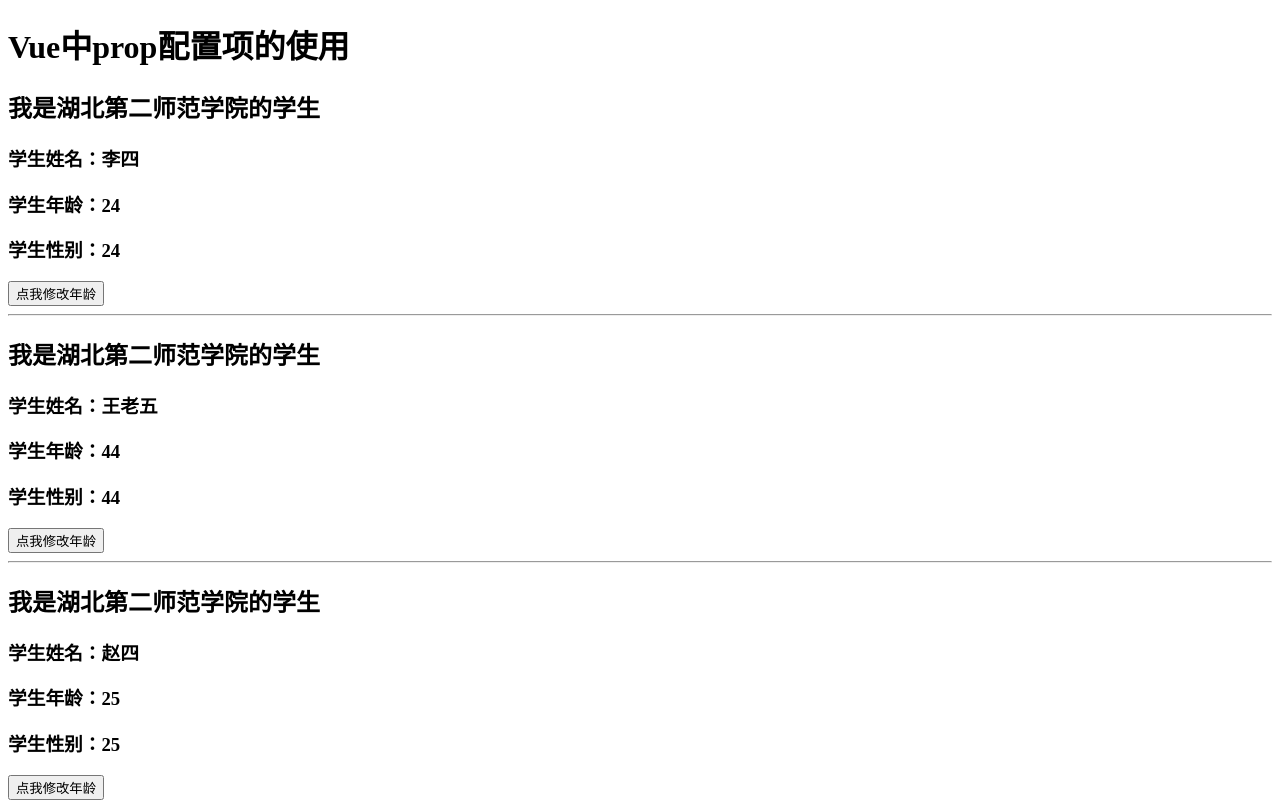
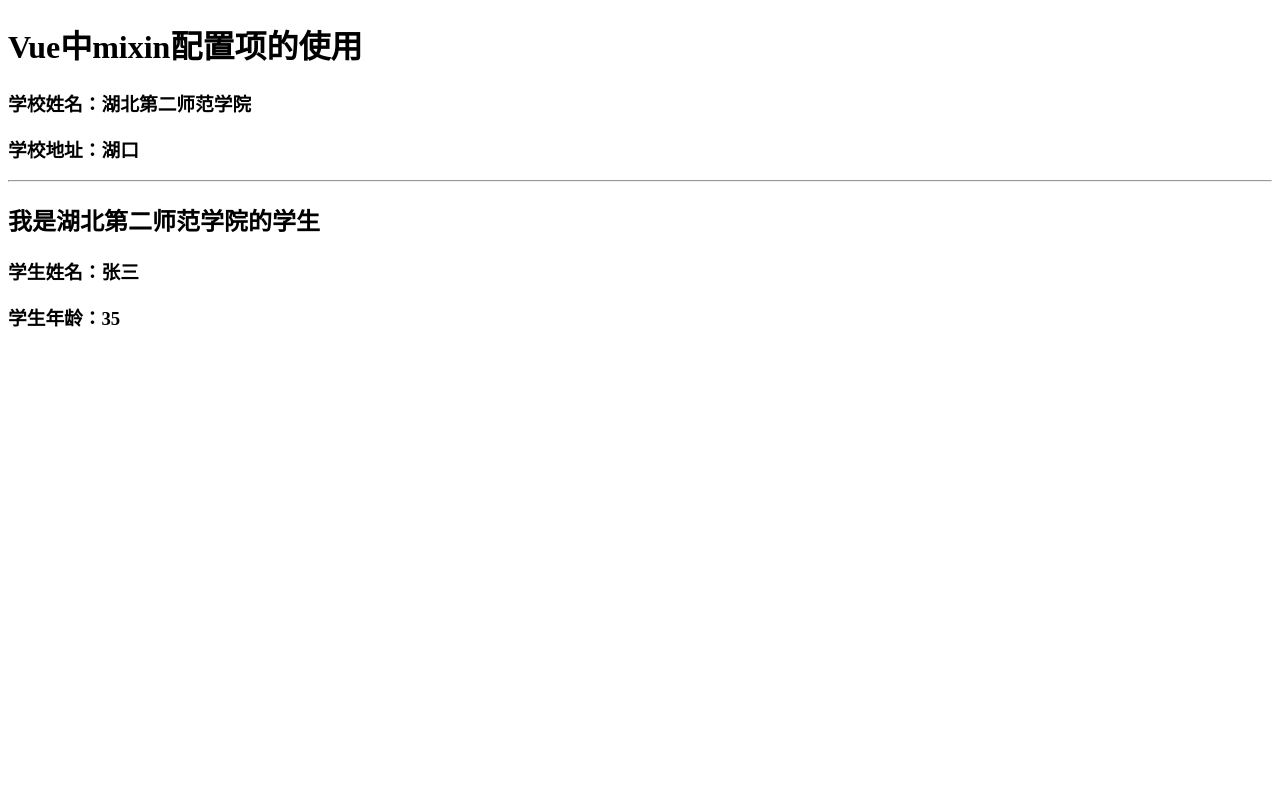
Before and after one commit to Xiao-Ning-166/vue_code, a Vue app in the folder vue_test/: page / in a window 1280 px wide. Built offline with nearby package versions, Linux system fonts and the light colour scheme.

Commit message:
Vue中mixin(混入)配置项的使用

```diff
--- /dev/null
+++ b/vue_test/04_Vue中mixin配置项的使用_src/App.vue
@@ -0,0 +1,26 @@
+<template>
+    <div>
+        <h1 v-text="title"></h1>
+        <School/>
+        <hr>
+
+        <Student/>
+    </div>
+</template>
+
+<script>
+    import Student from './components/Student.vue'
+    import School from './components/School.vue'
+    export default {
+        name: 'App',
+        components: {
+            Student,
+            School
+        },
+        data() {
+            return {
+                title: 'Vue中mixin配置项的使用'
+            }
+        }
+    }
+</script>
--- /dev/null
+++ b/vue_test/04_Vue中mixin配置项的使用_src/components/School.vue
@@ -0,0 +1,21 @@
+<template>
+    <div class="student">
+        <h3 @click="show">学校姓名：{{name}}</h3>
+        <h3>学校地址：{{address}}</h3>
+    </div>
+</template>
+
+<script>
+    // 局部引入混合文件mixin.js
+    import {mixin} from '../mixin'
+    export default {
+        name: 'Student',
+        data() {
+            return {
+                name: '湖北第二师范学院',
+                address: '湖口'
+            }
+        },
+        mixins: [mixin]
+    }
+</script>
--- /dev/null
+++ b/vue_test/04_Vue中mixin配置项的使用_src/components/Student.vue
@@ -0,0 +1,24 @@
+<template>
+    <div class="student">
+        <h2 v-text="msg"></h2>
+        <h3 @click="show">学生姓名：{{name}}</h3>
+        <h3>学生年龄：{{age}}</h3>
+    </div>
+</template>
+
+<script>
+    // 局部引入混合文件mixin.js
+    import {mixin} from '../mixin'
+    export default {
+        name: 'Student',
+        data() {
+            return {
+                msg: '我是湖北第二师范学院的学生',
+                name: '张三',
+                age: 35
+            }
+        },
+        mixins: [mixin]
+
+    }
+</script>
--- /dev/null
+++ b/vue_test/04_Vue中mixin配置项的使用_src/main.js
@@ -0,0 +1,16 @@
+import Vue from 'vue'
+import App from './App.vue'
+
+// 全局引入混入文件 mixin.js
+import {mixin2} from './mixin'
+
+// 关闭vue生产提示
+Vue.config.productionTip=false
+
+// 全局使用混入文件
+Vue.mixin(mixin2)
+
+new Vue({
+    el: '#app',
+    render: h => h(App)
+})
--- /dev/null
+++ b/vue_test/04_Vue中mixin配置项的使用_src/mixin.js
@@ -0,0 +1,19 @@
+export const mixin = {
+    methods: {
+        show() {
+            alert(this.name)
+        }
+    }
+}
+
+export const mixin2 = {
+    data() {
+        return {
+            x: 100,
+            y: 200
+        }
+    },
+    mounted() {
+        console.log('你好啊')
+    }
+}
--- a/vue_test/vue.config.js
+++ b/vue_test/vue.config.js
@@ -15,7 +15,10 @@
       // entry: '02_Vue中ref属性的使用_src/main.js',
 
       // 03_Vue中的prop配置项的使用
-      entry: '03_Vue中的prop配置项_src/main.js'
+      // entry: '03_Vue中的prop配置项_src/main.js'
+
+      // 04_Vue中mixin配置项的使用
+      entry: '04_Vue中mixin配置项的使用_src/main.js'
     }
   }
 }
```
Also changed, not shown: 1 other file (tests, documents, lock files or other folders).
